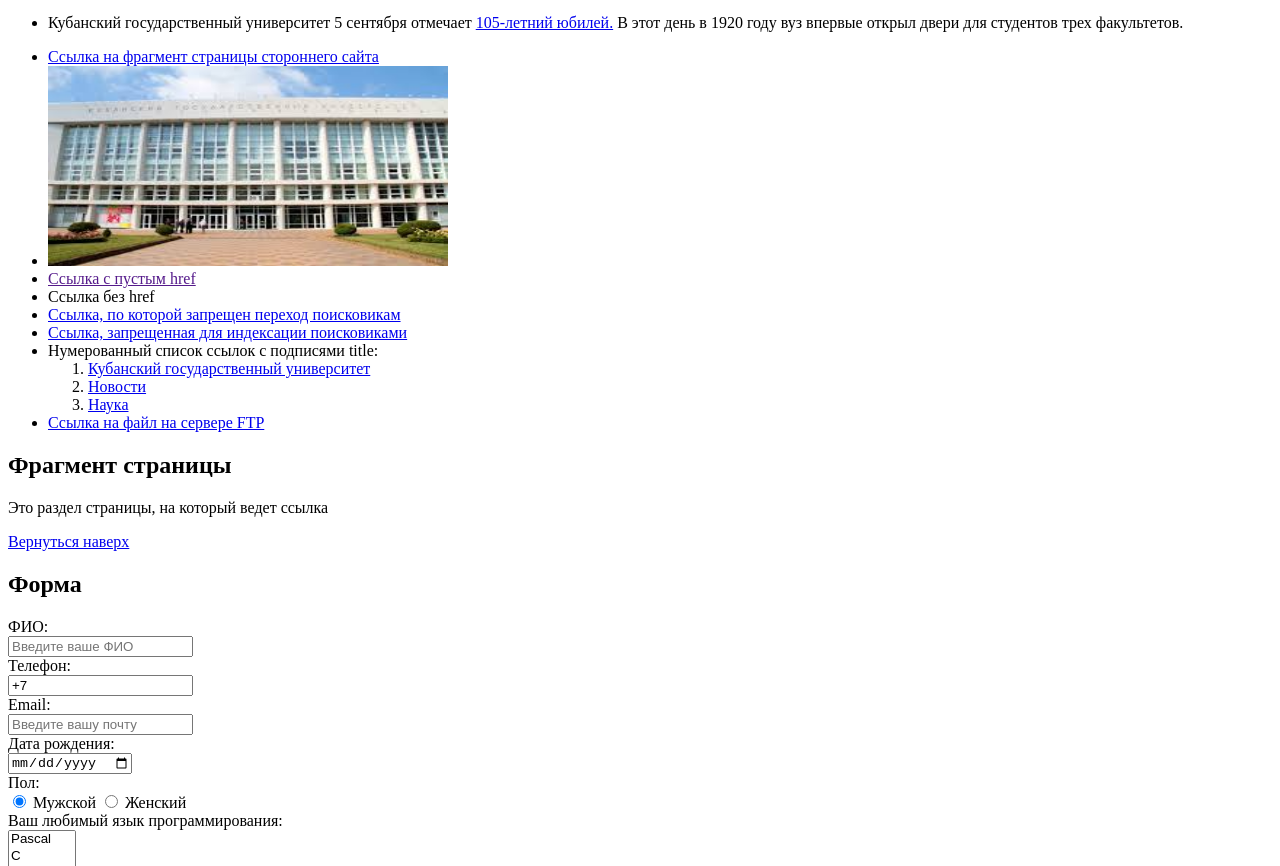
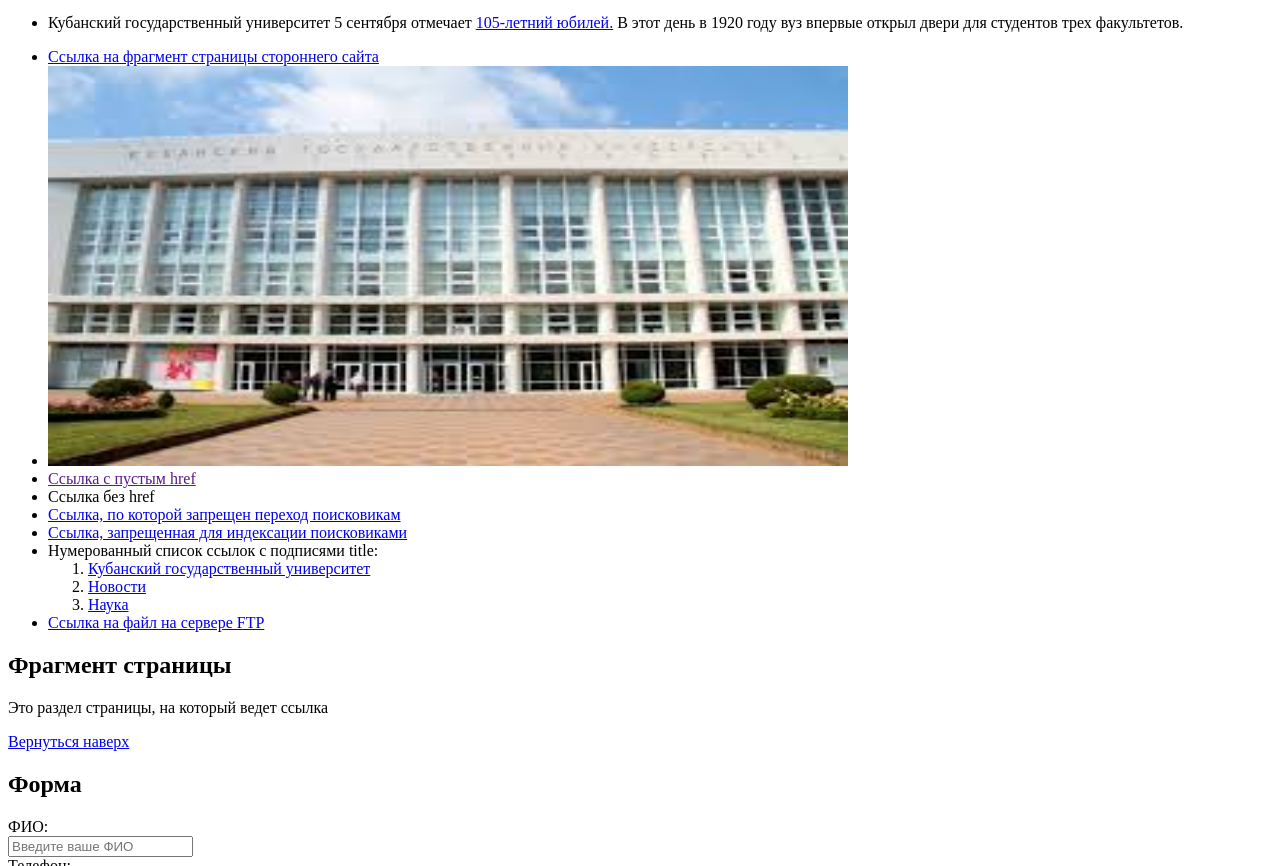
Before and after one commit to Torgashov72/Torgashov72, a plain HTML site: page index.html in a window 1280 px wide. Shown: the part 863-1729 px from the top of the page. Drawn offline with Linux system fonts and the light colour scheme.

Commit message:
Update index.html

```diff
--- a/index.html
+++ b/index.html
@@ -73,7 +73,7 @@
     </li>
 
     <li>
-      <img src="кубгу.jpg" alt="Ссылка-изображение" usemap="#mymap" width="400" height="200">
+      <img src="кубгу.jpg" alt="Ссылка-изображение" usemap="#mymap" width="800" height="400">
       <map name="mymap">
 
         <area shape="rect" coords="0,0,400,200" href="https://kubsu.ru" alt="главная" target="_blank">
```
